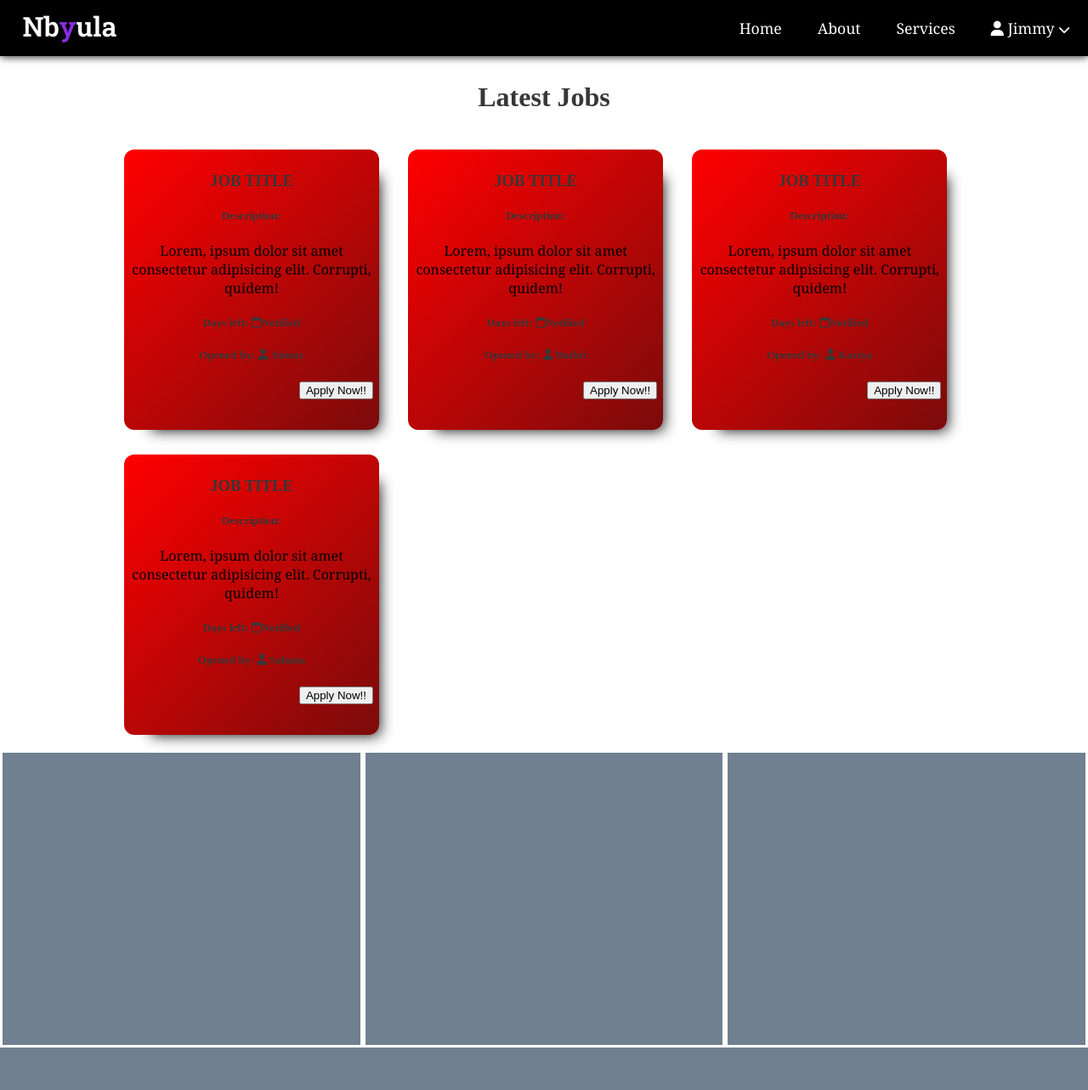
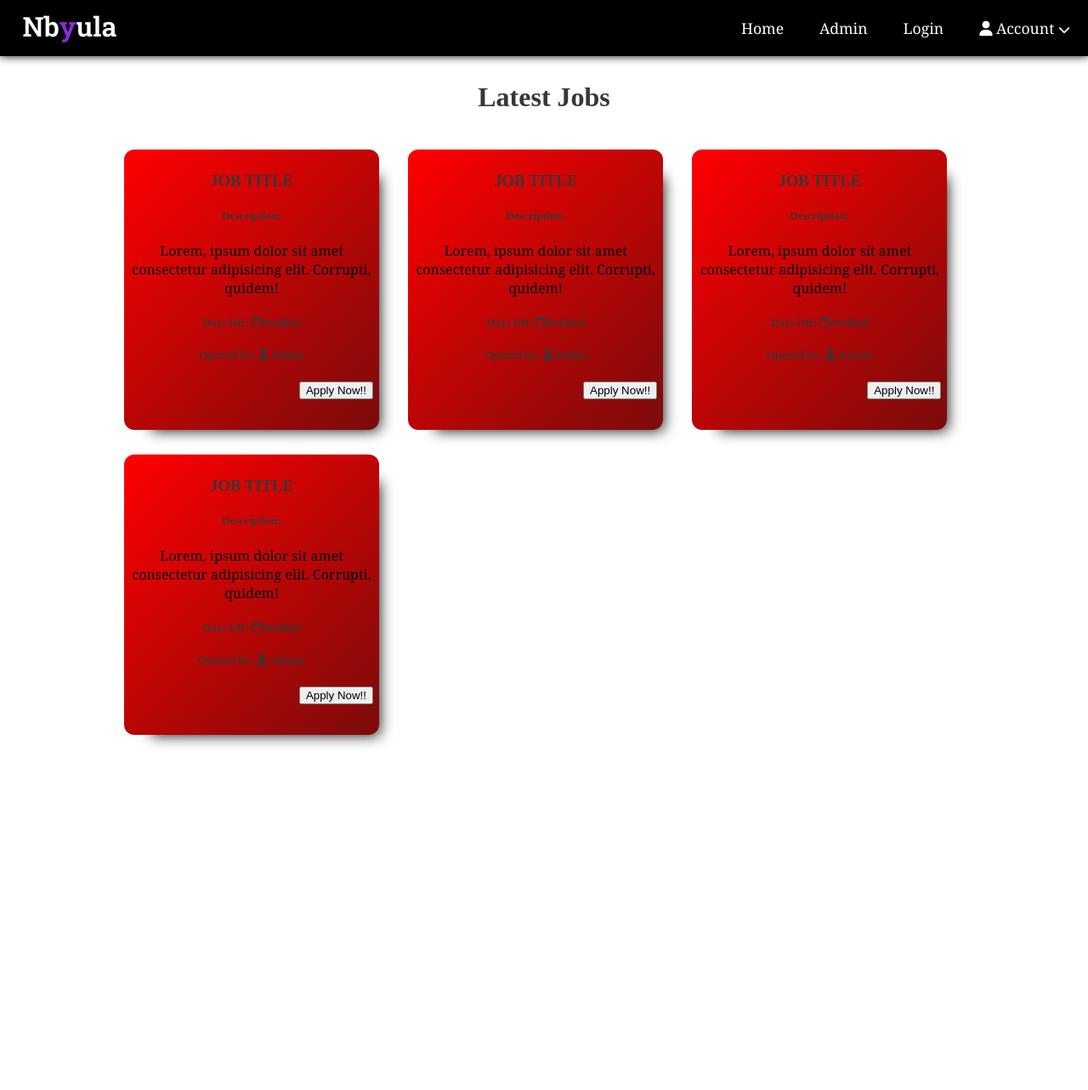
Before and after one commit to jiitesh/Nbyula-job-postings, a plain HTML site: page index.html in a window 1280 px wide. Shown: the whole page at 85% size. After the commit the page ends 883 px from the top, so only its background shows below. Drawn offline with nearby package versions, Linux system fonts and the light colour scheme; a web font is replaced by a local one.

Commit message:
html pages linked,python pages removed for flow

```diff
--- a/index.html
+++ b/index.html
@@ -38,15 +38,15 @@
         <ul class="nav">
             <li><a href="#">Home </a>
             </li>
-            <li><a href="#">About</a></li>
-            <li><a href="#">Services</a></li>
+            <li><a href="/admin/posts/index.html">Admin</a></li>
+            <li><a href="register.html">Login</a></li>
            <!--
             <li><a href="#">Sign Up</a></li>
             <li><a href="#">Login</a></li> -->
             <li>
                 <a href="#" class="dash-drop">
                     <i class="fa fa-user"></i>
-                    Jimmy <i class="fa fa-chevron-down" style="font-size: 0.8em;"></i></a>
+                    Account <i class="fa fa-chevron-down" style="font-size: 0.8em;"></i></a>
                 <ul class="drop-down">
                     <li><a href="#">Dashboard</a></li>
                     <li><a href="#" class="Logout">Logout</a></li>
@@ -115,18 +115,6 @@
     </div>
     <!--Page wrapper end-->
 
-    <!--Footen Contents-->
-    <div class="footer">
-        <div class="footer-content">
-            <div class="footer-section about"></div>
-            <div class="footer-section links"></div>
-            <div class="footer-section contact-form"></div>
-        </div>
-    </div>
-
-    <!--Footen Contents end-->
-
-
     <!-- JQUERY -->
     <script src="https://cdnjs.cloudflare.com/ajax/libs/jquery/3.6.4/jquery.min.js" integrity="sha512-pumBsjNRGGqkPzKHndZMaAG+bir374sORyzM3uulLV14lN5LyykqNk8eEeUlUkB3U0M4FApyaHraT65ihJhDpQ==" crossorigin="anonymous" referrerpolicy="no-referrer"></script>
 
```
Also changed, not shown: admin/posts/create.html (+0 -1 lines), admin/posts/index.html (+1 -1 lines), admin/topics/create.html (+0 -1 lines), admin/topics/index.html (+0 -1 lines), admin/users/create.html (deleted), admin/users/index.html (deleted).
